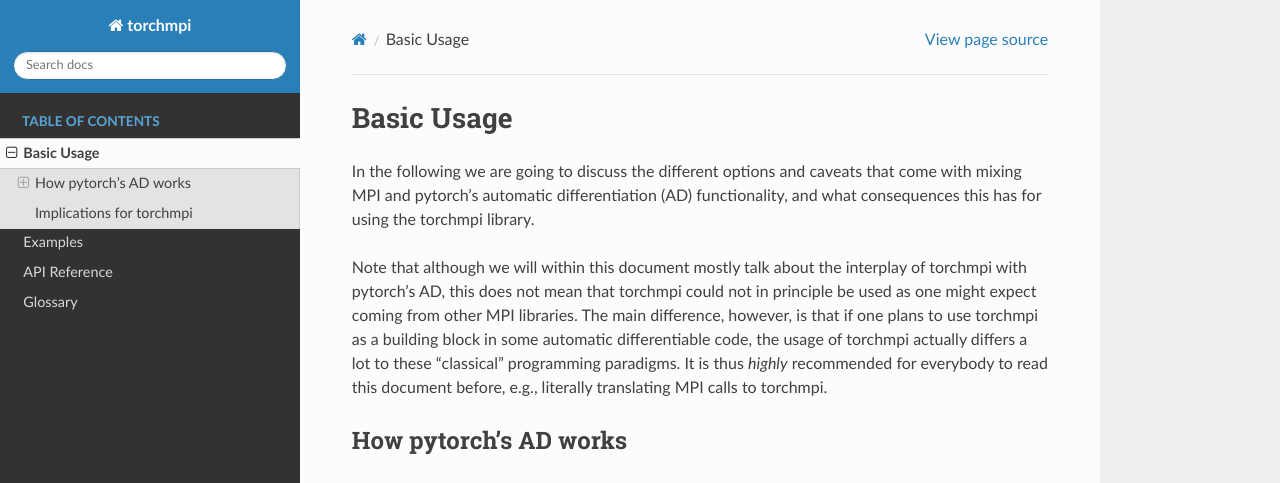
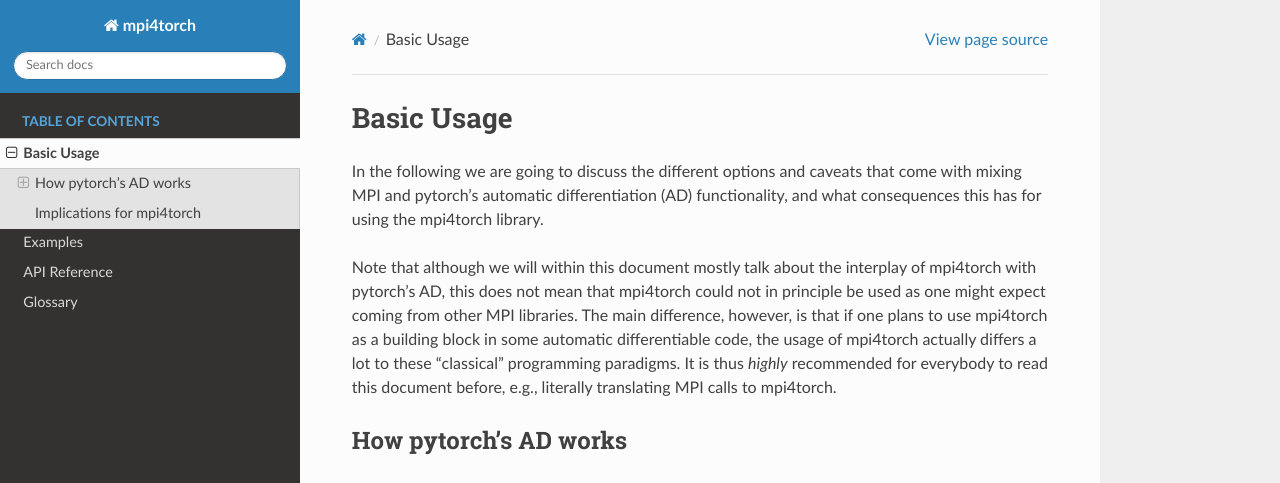
Before and after one commit to helmholtz-analytics/mpi4torch, a Sphinx documentation site: the page built from doc/basic_usage.rst, in a window 1280 px wide and 900 px high. Shown: the top 483 px of the window. Built offline with Sphinx 7.4.7 and the Read the Docs theme 2.0.0, drawn with Linux system fonts in a browser that asks for light colours; some of the changed text lies outside the part shown.

Commit message:
rename torchmpi to mpi4torch
torchmpi is dead, long life mpi4torch

```diff
--- a/doc/api_reference.rst
+++ b/doc/api_reference.rst
@@ -2,12 +2,12 @@
 API Reference
 ********************
 
-.. automodule:: torchmpi
+.. automodule:: mpi4torch
    :members:
    :undoc-members:
 
    .. autofunction:: JoinDummies(loopthrough: torch.Tensor, dummies:List[torch.Tensor]) -> torch.Tensor
-   .. autofunction:: JoinDummiesHandle(handle: torchmpi.WaitHandle, dummies:List[torch.Tensor]) -> torchmpi.WaitHandle
+   .. autofunction:: JoinDummiesHandle(handle: mpi4torch.WaitHandle, dummies:List[torch.Tensor]) -> mpi4torch.WaitHandle
    .. data:: MPI_MAX
    .. data:: MPI_MIN
    .. data:: MPI_SUM
--- a/doc/basic_usage.rst
+++ b/doc/basic_usage.rst
@@ -4,15 +4,15 @@
 
 In the following we are going to discuss the different options and caveats that come with mixing MPI
 and pytorch's automatic differentiation (AD) functionality, and what consequences this has for using
-the torchmpi library.
+the mpi4torch library.
 
-Note that although we will within this document mostly talk about the interplay of torchmpi with pytorch's AD,
-this does not mean that torchmpi could not in principle be used as one might expect coming from other
+Note that although we will within this document mostly talk about the interplay of mpi4torch with pytorch's AD,
+this does not mean that mpi4torch could not in principle be used as one might expect coming from other
 MPI libraries. The main difference,
-however, is that if one plans to use torchmpi as a building block in some automatic differentiable code,
-the usage of torchmpi actually differs a lot to these "classical" programming paradigms.
+however, is that if one plans to use mpi4torch as a building block in some automatic differentiable code,
+the usage of mpi4torch actually differs a lot to these "classical" programming paradigms.
 It is thus *highly* recommended
-for everybody to read this document before, e.g., literally translating MPI calls to torchmpi.
+for everybody to read this document before, e.g., literally translating MPI calls to mpi4torch.
 
 How pytorch's AD works
 ======================
@@ -176,16 +176,16 @@
    The edges in the DAG representation can only be pytorch tensors of floating point type.
 
 
-.. _section_implications_torchmpi:
+.. _section_implications_mpi4torch:
 
-Implications for torchmpi
-=========================
+Implications for mpi4torch
+==========================
 
-torchmpi is a MPI wrapper library for pytorch tensors that tries to be as *transparent* as possible
+mpi4torch is a MPI wrapper library for pytorch tensors that tries to be as *transparent* as possible
 to pytorch's AD engine. By transparent we in particular mean that we do not touch the AD engine, but
 rather provide the MPI functions as nodes in the DAG that pytorch composes. To be more precise, one should
 say the DAGs that pytorch composes, which brings us already to one of the ramifications of this design
-decision: When parallelizing your program with torchmpi it is still the case that each MPI rank has its
+decision: When parallelizing your program with mpi4torch it is still the case that each MPI rank has its
 individual DAG that is run during the backward step. Most importantly, these DAGs do not know anything
 about each other, and thus cannot resolve any dependencies with ``requires_grad`` set from any other rank.
 As a consequence **it is the sole responsibility of the user to manage these dependencies**.
@@ -199,9 +199,9 @@
 .. code-block:: python
 
    import torch
-   import torchmpi
+   import mpi4torch
 
-   comm = torchmpi.COMM_WORLD
+   comm = mpi4torch.COMM_WORLD
 
    a = torch.tensor([1.0 + comm.rank]).requires_grad_()
 
@@ -320,20 +320,20 @@
    file. E.g. the ``Recv`` call has to happen after ``Isend``, and ``Wait`` has to happen after ``Recv``.
 
 **It is the users responsibility to encode these dependencies in the DAG!.**
-This brings us to the tools torchmpi provides to mitigate this situation.
+This brings us to the tools mpi4torch provides to mitigate this situation.
 
 The first one is a direct consequence of the discussion in the section on
 :ref:`pure functions <section_pure_functions>`: all DAG nodes need an input and an output.
-In our example above, this would e.g. concern the :py:meth:`torchmpi.MPI_Communicator.Wait`
-call. In principle, ``MPI_Wait`` does not return a floating point tensor. However, torchmpi
+In our example above, this would e.g. concern the :py:meth:`mpi4torch.MPI_Communicator.Wait`
+call. In principle, ``MPI_Wait`` does not return a floating point tensor. However, mpi4torch
 returns a floating-point tensor, giving the user the possibility to use it to encode
-any other dependencies on the ``Wait`` call. These tensors are named **dummies** in torchmpi.
+any other dependencies on the ``Wait`` call. These tensors are named **dummies** in mpi4torch.
 They do not convey any other information than that there is some (virtual/artificial)
 dependency to be encoded in the DAG.
 
 The dummies themselves are not really useful without a way to join them with the DAG. This is
-what the :py:func:`torchmpi.JoinDummies` function is actually for. The call signature of
-:py:func:`torchmpi.JoinDummies` is given by
+what the :py:func:`mpi4torch.JoinDummies` function is actually for. The call signature of
+:py:func:`mpi4torch.JoinDummies` is given by
 
 .. code-block:: python
 
@@ -347,27 +347,27 @@
 the result of the function to actually depend on the dummies. Consequently, pytorch will also
 respect this dependency in the backward DAG.
 
-The :py:func:`torchmpi.JoinDummies` function also has a sister function :py:func:`torchmpi.JoinDummiesHandle`, which
-is thought for situations in which the ``loopthrough`` variable is a :py:class:`torchmpi.WaitHandle`
-from a non-blocking MPI call, as e.g. returned by :py:func:`torchmpi.MPI_Communicator.Isend`. The signature
-of :py:func:`torchmpi.JoinDummiesHandle` is
+The :py:func:`mpi4torch.JoinDummies` function also has a sister function :py:func:`mpi4torch.JoinDummiesHandle`, which
+is thought for situations in which the ``loopthrough`` variable is a :py:class:`mpi4torch.WaitHandle`
+from a non-blocking MPI call, as e.g. returned by :py:func:`mpi4torch.MPI_Communicator.Isend`. The signature
+of :py:func:`mpi4torch.JoinDummiesHandle` is
 
 .. code-block:: python
 
    def JoinDummiesHandle(handle: WaitHandle, dummies: List[torch.Tensor]) -> WaitHandle
 
 Returning to the Isend-Recv-Wait example, we now want to put these tools to use. Starting with
-the call to :py:func:`torchmpi.MPI_Communicator.Recv`, we want this call to happen after
-:py:func:`torchmpi.MPI_Communicator.Isend`. Note that ``Isend`` returns a ``WaitHandle``, which
+the call to :py:func:`mpi4torch.MPI_Communicator.Recv`, we want this call to happen after
+:py:func:`mpi4torch.MPI_Communicator.Isend`. Note that ``Isend`` returns a ``WaitHandle``, which
 cannot directly be passed to ``JoinDummies``. For these situations we will use the
-:py:attr:`torchmpi.WaitHandle.dummy` property, which gives us a means to convert a ``WaitHandle``
+:py:attr:`mpi4torch.WaitHandle.dummy` property, which gives us a means to convert a ``WaitHandle``
 to a dummy tensor. In the example from above this could then
 look like
 
 .. code-block:: python
 
    handle = comm.Isend(a,(comm.rank+1)%comm.size, 0)
-   recvbuffer = torchmpi.JoinDummies(torch.empty_like(a), [handle.dummy])
+   recvbuffer = mpi4torch.JoinDummies(torch.empty_like(a), [handle.dummy])
    #                                 ~~~~~~~~~~~~~~~~~~~
    #                                 This is what we
    #                                 originally wanted
@@ -379,22 +379,22 @@
    b = comm.Recv(recvbuffer, (comm.rank-1+comm.size)%comm.size, 0)
 
 For the ``Wait`` we now also want this to happen after the ``Recv`` call. This time we make use of
-:py:func:`torchmpi.JoinDummiesHandle`.
+:py:func:`mpi4torch.JoinDummiesHandle`.
 
 .. code-block:: python
 
    b = comm.Recv(recvbuffer, (comm.rank-1+comm.size)%comm.size, 0)
-   wait_ret = comm.Wait(torchmpi.JoinDummiesHandle(handle,[b]))
+   wait_ret = comm.Wait(mpi4torch.JoinDummiesHandle(handle,[b]))
 
 Note that we already added a return variable for ``Wait``, since we still want to encode
 that our end result, the (implicit) sum of all ``res`` on all ranks, depends on the ``Isend`` to
-have finished. For that we introduce another call to :py:func:`torchmpi.JoinDummies`.
+have finished. For that we introduce another call to :py:func:`mpi4torch.JoinDummies`.
 
 .. code-block:: python
 
-   wait_ret = comm.Wait(torchmpi.JoinDummiesHandle(handle,[b]))
+   wait_ret = comm.Wait(mpi4torch.JoinDummiesHandle(handle,[b]))
 
-   res = torchmpi.JoinDummies(a+b, [wait_ret])
+   res = mpi4torch.JoinDummies(a+b, [wait_ret])
 
 
 The full code example now looks like
@@ -402,18 +402,18 @@
 .. code-block:: python
 
    import torch
-   import torchmpi
+   import mpi4torch
 
-   comm = torchmpi.COMM_WORLD
+   comm = mpi4torch.COMM_WORLD
 
    a = torch.tensor([1.0 + comm.rank]).requires_grad_()
 
    handle = comm.Isend(a,(comm.rank+1)%comm.size, 0)
-   recvbuffer = torchmpi.JoinDummies(torch.empty_like(a), [handle.dummy])
+   recvbuffer = mpi4torch.JoinDummies(torch.empty_like(a), [handle.dummy])
    b = comm.Recv(recvbuffer, (comm.rank-1+comm.size)%comm.size, 0)
-   wait_ret = comm.Wait(torchmpi.JoinDummiesHandle(handle,[b]))
+   wait_ret = comm.Wait(mpi4torch.JoinDummiesHandle(handle,[b]))
 
-   res = torchmpi.JoinDummies(a+b, [wait_ret])
+   res = mpi4torch.JoinDummies(a+b, [wait_ret])
    print(res)
 
    res.backward()
@@ -458,6 +458,6 @@
 
 .. warning::
 
-   In general, if you write a function that uses torchmpi internally and shall be automatic differentiable,
+   In general, if you write a function that uses mpi4torch internally and shall be automatic differentiable,
    make sure that all communication primitives are through one way or another part of a DAG path
    that connects input and output of that function.
--- a/doc/conf.py
+++ b/doc/conf.py
@@ -18,7 +18,7 @@
 
 # -- Project information -----------------------------------------------------
 
-project = 'torchmpi'
+project = 'mpi4torch'
 copyright = '2020, Philipp Knechtges'
 author = 'Philipp Knechtges'
 
--- a/doc/index.rst
+++ b/doc/index.rst
@@ -1,8 +1,8 @@
 ************
-torchmpi
+mpi4torch
 ************
 
-torchmpi is an automatic-differentiable wrapper of MPI functions for the pytorch tensor library.
+mpi4torch is an automatic-differentiable wrapper of MPI functions for the pytorch tensor library.
 
 MPI stands for Message Passing Interface and is the de facto standard communication interface on
 high-performance computing resources. To facilitate the usage of pytorch on these resources an MPI wrapper
```
Also changed, not shown: README.md (+8 -8 lines), doc/examples.rst (+6 -6 lines), setup.py (+4 -4 lines), src/__init__.py (+11 -11 lines), 7 other files.
